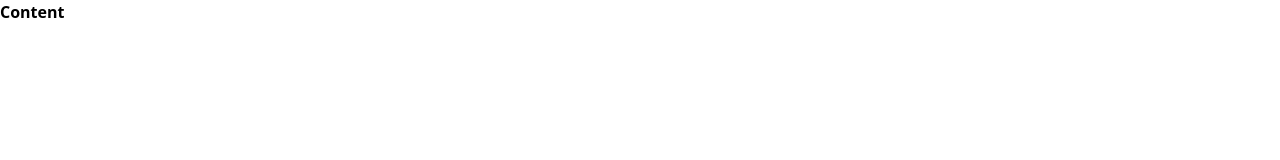
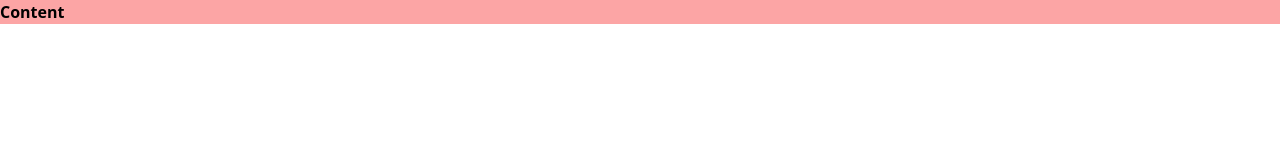
Before and after one commit to manjeet1111/myrepo, a website built with Vite: page Tailwind/index.html in a window 1280 px wide. Built offline with nearby package versions, Linux system fonts and the light colour scheme.

```diff
--- a/Tailwind/index.html
+++ b/Tailwind/index.html
@@ -9,7 +9,7 @@
 </head>
 <body>
     <nav>
-        <div class="font-bold">Content</div>
+        <div class="font-bold bg-red-300">Content</div>
     </nav>
 </body>
 </html>
```
